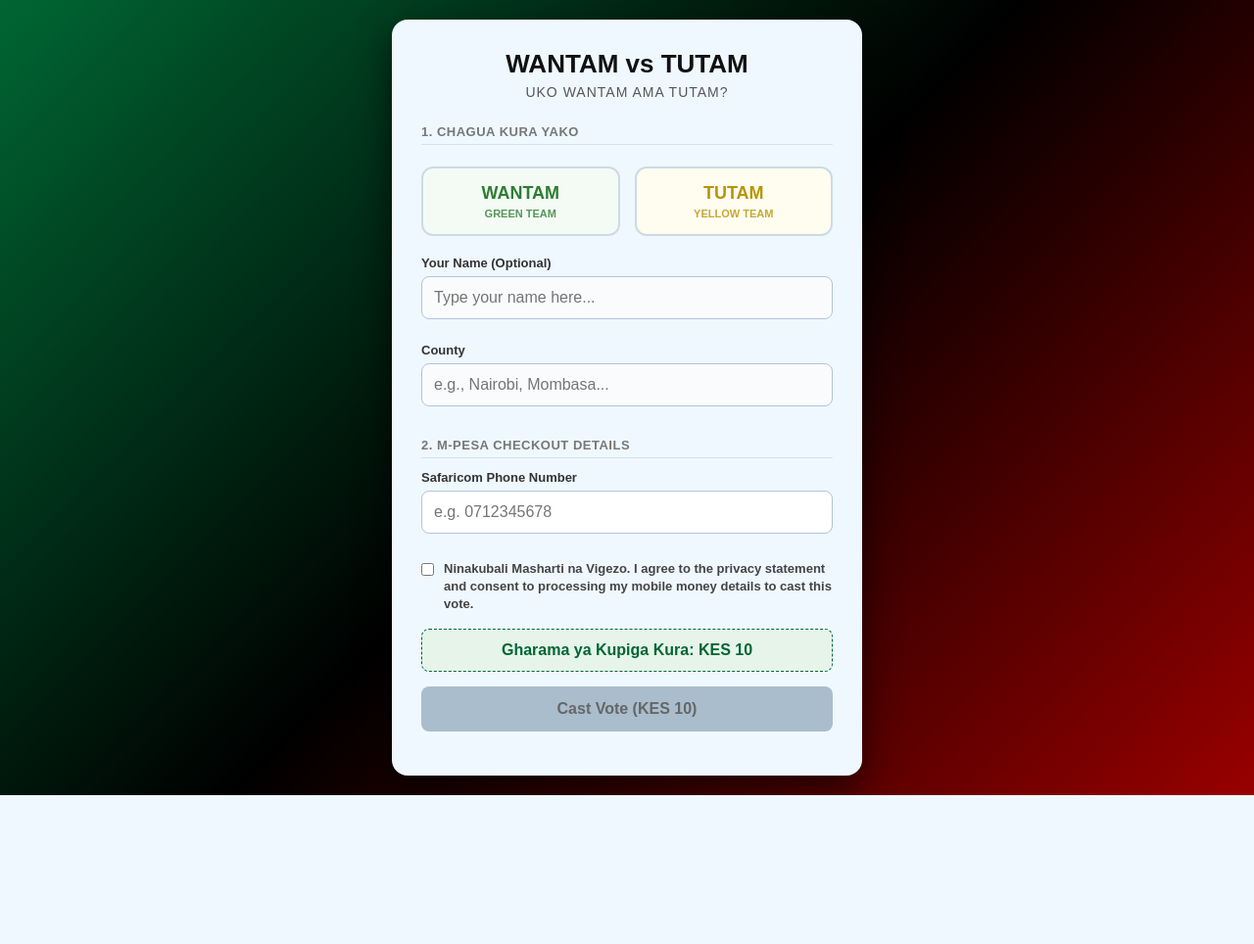
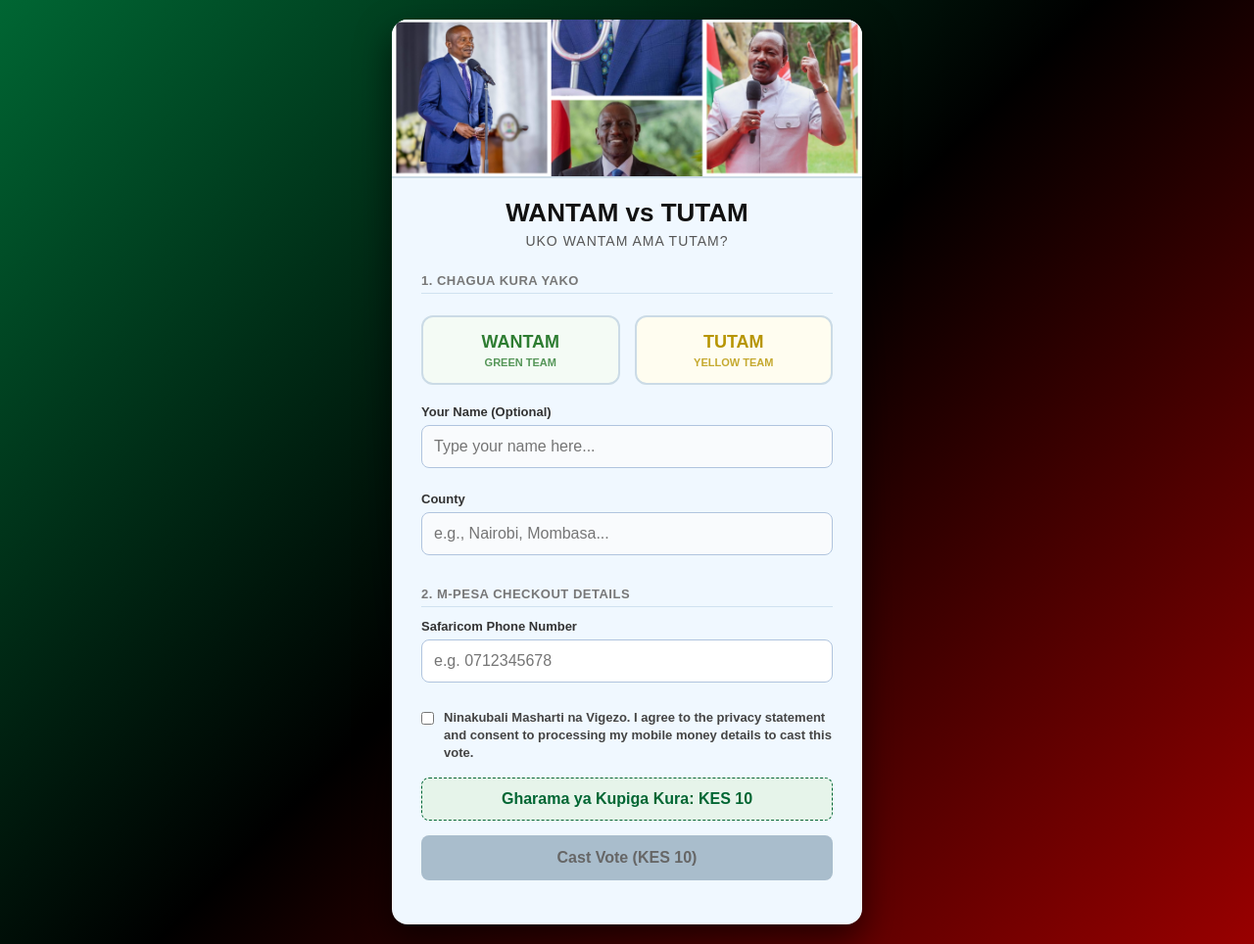
Before and after one commit to kimat07-cyber/mpesa-api, a Flask app: page / in a window 1280 px wide. Shown: the whole page at 98% size. Before the commit the page ends 812 px from the top, so only its background shows below. Run offline with Flask 3, Linux system fonts and the light colour scheme.

Commit message:
Update index.html

```diff
--- a/templates/index.html
+++ b/templates/index.html
@@ -17,14 +17,31 @@
         }
 
         .card {
-            background: #f0f8ff; /* Updated card container color from white to light blue */
-            padding: 30px;
+            background: #f0f8ff;
+            padding: 0 0 30px 0; /* Cleared top padding so the image reaches the absolute edges */
             border-radius: 16px;
             width: 100%;
             max-width: 480px;
-            box-shadow: 0 15px 35px rgba(0, 0, 0, 0.6); /* Slightly deepened shadow contrast */
+            box-shadow: 0 15px 35px rgba(0, 0, 0, 0.6);
             box-sizing: border-box;
             transition: all 0.3s ease;
+            overflow: hidden; /* Enforces the top card corner radius over the image */
+        }
+
+        /* Fully responsive structural layout for your uploaded header asset */
+        .header-image {
+            width: 100%;
+            height: 160px;
+            object-fit: cover;
+            object-position: center;
+            display: block;
+            margin-bottom: 20px;
+            border-bottom: 2px solid #cbdbe6;
+        }
+
+        /* Internal content wrapper to restore proper spacing inside the card container */
+        .card-content {
+            padding: 0 30px;
         }
 
         h1 {
@@ -51,7 +68,7 @@
             color: #777;
             margin: 20px 0 10px 0;
             padding-bottom: 5px;
-            border-bottom: 1px solid #d0e2f0; /* Color matched to light blue theme */
+            border-bottom: 1px solid #d0e2f0;
             font-weight: bold;
         }
 
@@ -67,7 +84,7 @@
             width: 100%;
             padding: 12px;
             margin: 6px 0 12px 0;
-            border: 1px solid #b0c4de; /* Softer blue-grey borders */
+            border: 1px solid #b0c4de;
             border-radius: 8px;
             font-size: 16px;
             box-sizing: border-box;
@@ -82,7 +99,7 @@
 
         .aesthetic-input {
             border: 1px solid #b0c4de;
-            background-color: #f9fbfd; /* Clean white-blue input tint */
+            background-color: #f9fbfd;
         }
 
         .candidate-container {
@@ -221,7 +238,7 @@
 
         .success-state {
             text-align: center;
-            padding: 20px 0;
+            padding: 20px 30px;
         }
 
         .spinner {
@@ -256,6 +273,11 @@
 <body>
 
 <div class="card" id="pollCard">
+    <!-- Embedded Header Image Asset -->
+    <img src="5trf.png" alt="Header Banner" class="header-image">
+
+    <!-- Wrapped Card Elements -->
+    <div class="card-content">
         <div id="formView">
             <h1>WANTAM vs TUTAM</h1>
             <h2>Uko Wantam ama Tutam?</h2>
@@ -309,6 +331,7 @@
             </div>
         </div>
     </div>
+</div>
 
 <script>
 let selectedVote = "";
@@ -319,28 +342,3 @@ function selectCandidate(candidate) {
     const tutam = document.getElementById("labelTutam");
 
     if (candidate === "WANTAM") {
-        wantam.className = "candidate-card card-wantam selected-wantam";
-        tutam.className = "candidate-card card-tutam";
-    } else {
-        tutam.className = "candidate-card card-tutam selected-tutam";
-        wantam.className = "candidate-card card-wantam";
-    }
-}
-
-function toggleVoteButton() {
-    const isChecked = document.getElementById("privacyCheck").checked;
-    document.getElementById("voteBtn").disabled = !isChecked;
-}
-
-function validateAndFormatPhone(phone) {
-    phone = phone.trim().replace(/\s+/g, '');
-    if (phone.startsWith("0")) {
-        phone = "254" + phone.substring(1);
-    } else if (phone.startsWith("+254")) {
-        phone = phone.substring(1);
-    }
-    const safaricomRegex = /^(254)(7[0-1-2-4-5-6-9]|1[1-2-3-4-5])\d{7}$/;
-    return safaricomRegex.test(phone) ? phone : null;
-}
-
-async function payAndVote() {
```
Lines whose indentation alone changed are shown as unchanged.
